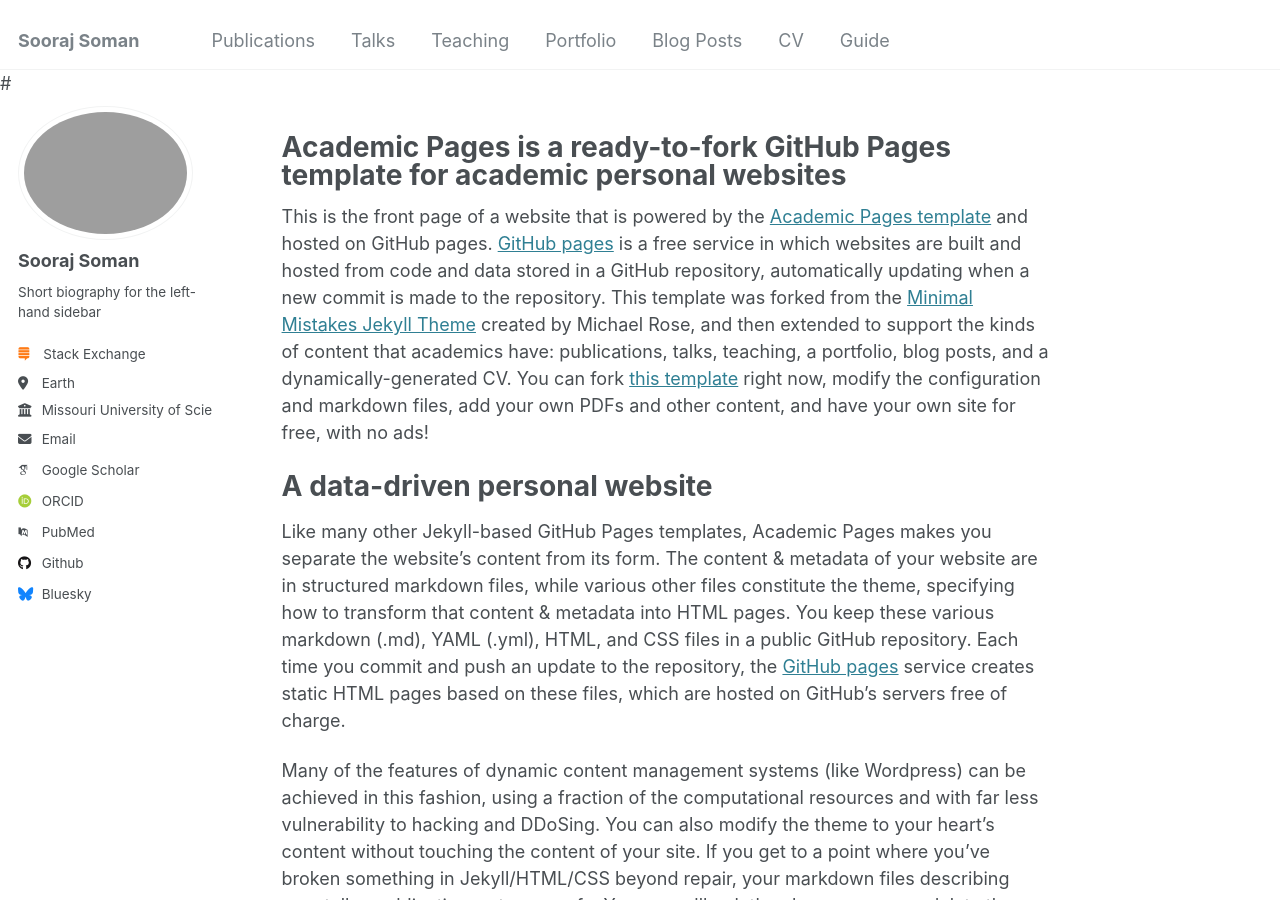
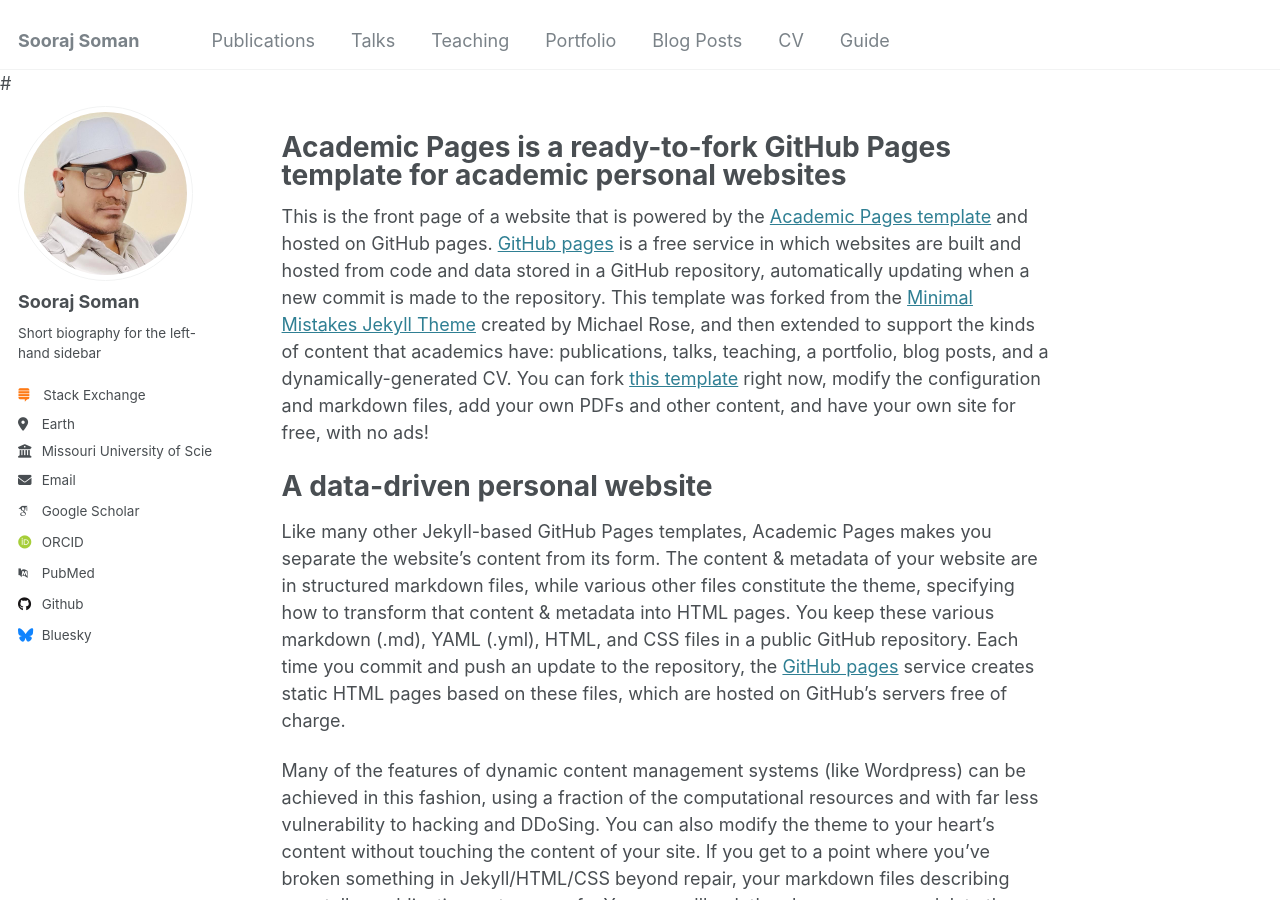
Before and after one commit to soorajss1729/soorajss1729.github.io, a Jekyll site: the page built from _pages/about.md, in a window 1280 px wide and 900 px high. Built offline with Jekyll 4.4.1, drawn with Linux system fonts in a browser that asks for light colours; some web fonts are replaced.

Commit message:
Update _config.yml

```diff
--- a/_config.yml
+++ b/_config.yml
@@ -21,7 +21,7 @@
 #               Additional customization can be done by editing /_includes/author-profile.html
 author:
   # Biographic information
-  avatar           : "profile_pic.png"
+  avatar           : "profile.png"
   name             : "Sooraj Soman"
   pronouns         : # example: "she/her"
   bio              : "Short biography for the left-hand sidebar"
```
